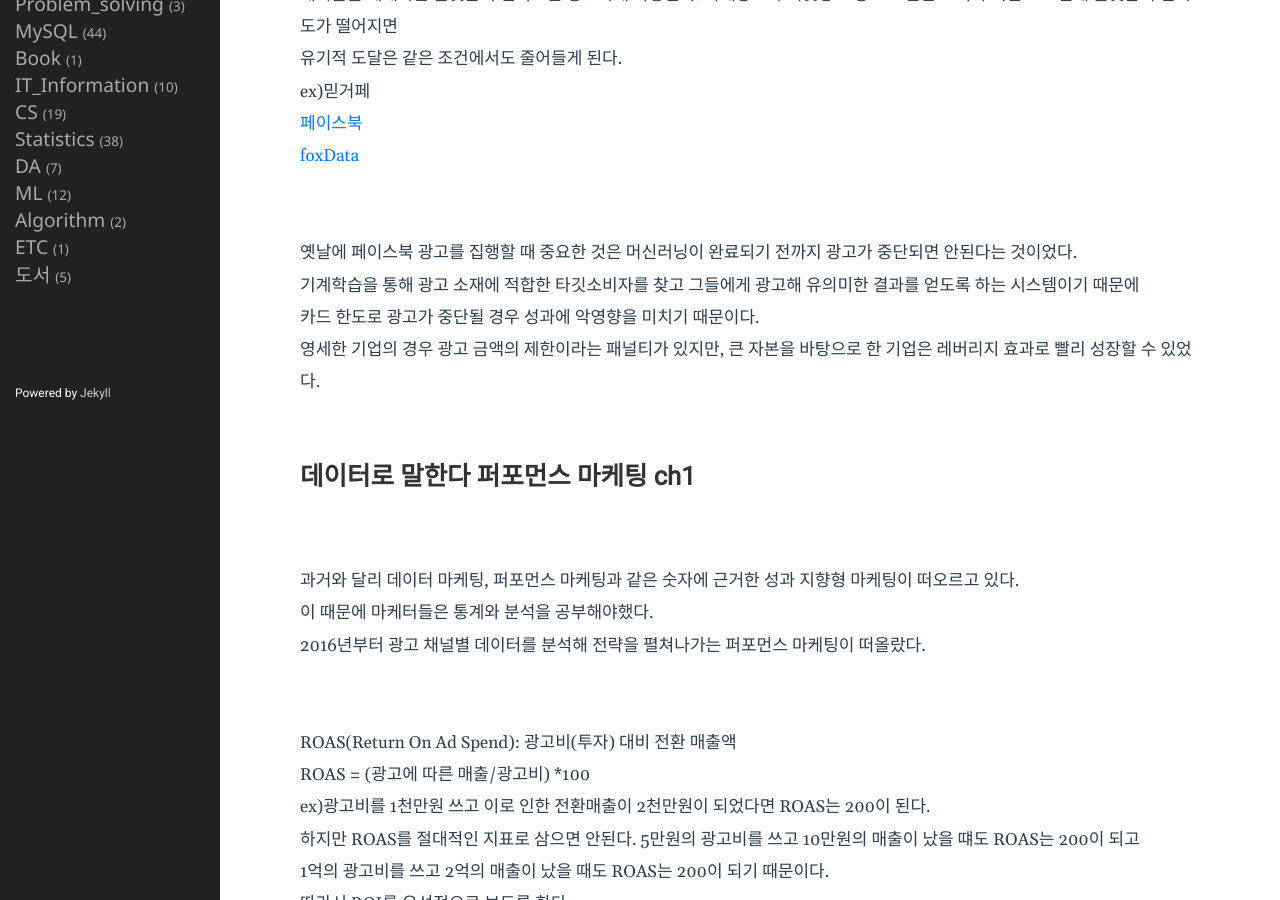
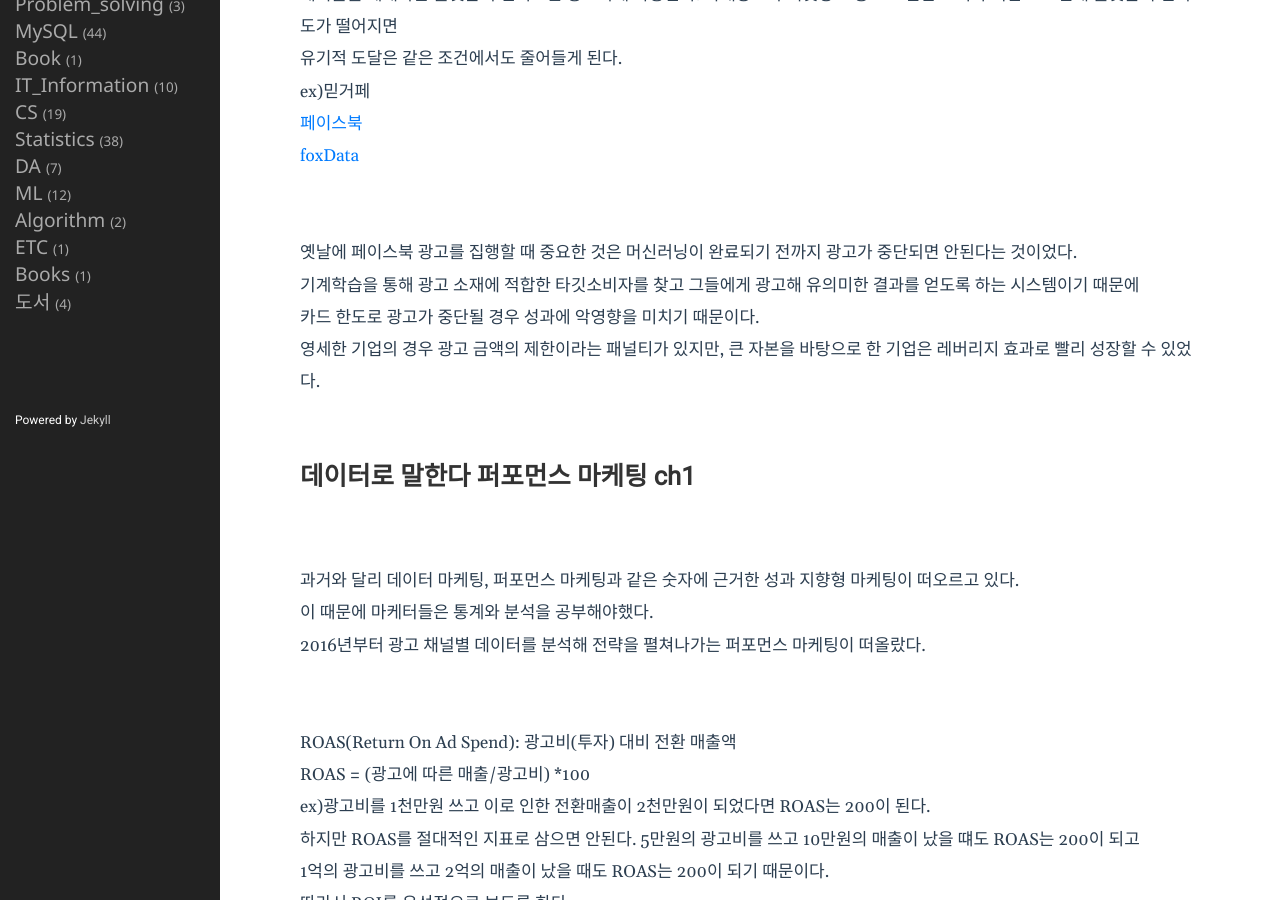
Before and after one commit to shina1221/shina1221.github.io, a Jekyll site: the page built from _posts/도서/마케팅/2024-06-14-데이터로_말한다_퍼포먼스_마케팅01.markdown, in a window 1280 px wide and 900 px high, scrolled down 532 px. Built offline with Jekyll 4.4.1, drawn with Linux system fonts in a browser that asks for light colours.

Commit message:
Update 2024-06-14-데이터로_말한다_퍼포먼스_마케팅01.markdown

```diff
--- a/_posts/도서/마케팅/2024-06-14-데이터로_말한다_퍼포먼스_마케팅01.markdown
+++ b/_posts/도서/마케팅/2024-06-14-데이터로_말한다_퍼포먼스_마케팅01.markdown
@@ -2,7 +2,7 @@
 layout: post
 title: 데이터로 말한다! 퍼포먼스 마케팅 01
 date: 2024-06-14 16:20:23 +0900
-category: 도서
+category: books
 ---
 # 데이터로 말한다 퍼포먼스 마케팅 ch0
 <br>
```
